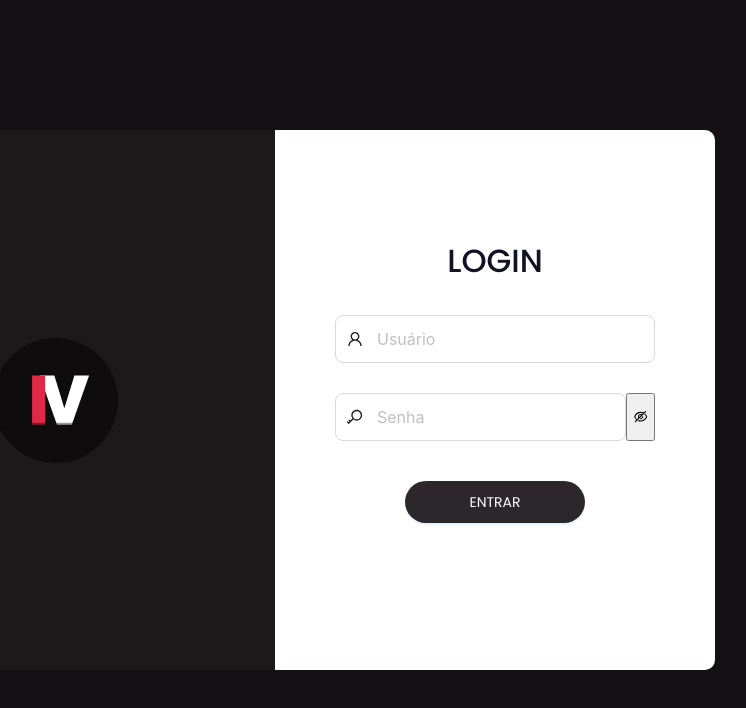
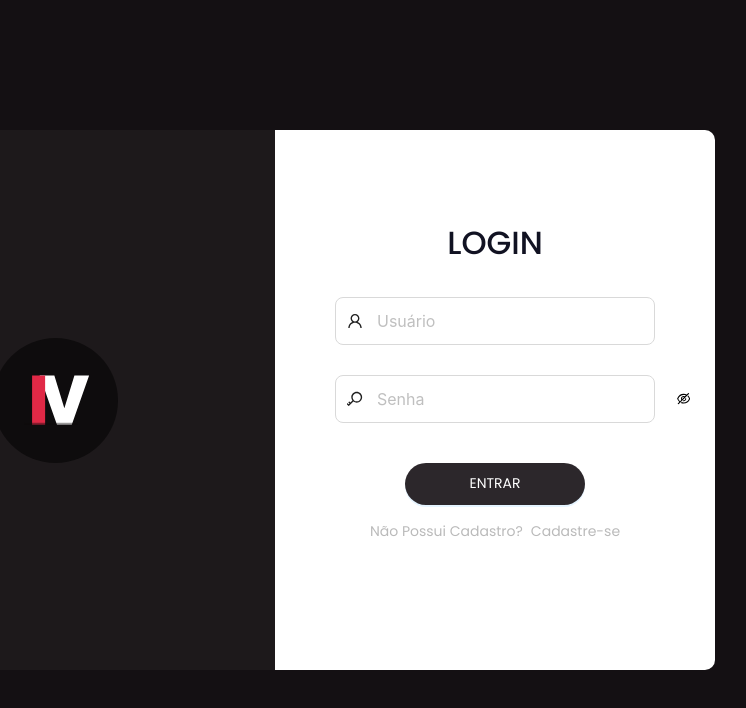
Before and after one commit to Ianvi1/FormTraining, a React (Vite) app: page / in a window 1280 px wide. Shown: the top 708 px of the page, without its empty margins (365-1111 px from the left). Built offline with nearby package versions, Linux system fonts and the light colour scheme.

Commit message:
adicionando ajustes do button e componente Register

```diff
--- a/src/assets/components/button.styles.ts
+++ b/src/assets/components/button.styles.ts
@@ -12,5 +12,18 @@ background-color: #2c272b !important;
 background-color: #8f8f8f!important;
 
 }
+`;
 
+export const ButtonEye = styled.button`
+display: flex;
+align-items: center;
+justify-content: center;
+outline: none;
+border: none;
+cursor: pointer;
+padding: 0;
+background: none;
+position:absolute;
+right: -35px;
+height: 100%;
 `;
--- a/src/assets/components/input.tsx
+++ b/src/assets/components/input.tsx
@@ -1,6 +1,7 @@
 import { BoxInput, InputStyled } from './input.styles';
 import { useState } from 'react';
 import { EyeOutlined, EyeInvisibleOutlined } from '@ant-design/icons';
+import { ButtonEye } from './button.styles';
 
 interface InputProps {
   icon?: React.ReactNode;
@@ -10,6 +11,7 @@ interface InputProps {
   type?: string;
   showPassword?: boolean;
 }
+
 
 const InputComponent = ({ icon, type = 'text', placeholder, margin, user, ...props }: InputProps) => {
   const [isPasswordVisible, setIsPasswordVisible] = useState(false);
@@ -26,9 +28,11 @@ const InputComponent = ({ icon, type = 'text', placeholder, margin, user, ...pro
         type={inputType}
       />
       {type === 'password' && (
-        <button onClick={() => setIsPasswordVisible(!isPasswordVisible)}>
-          {isPasswordVisible ? <EyeOutlined /> : <EyeInvisibleOutlined />}
-        </button>
+
+        <ButtonEye onClick={() => setIsPasswordVisible(!isPasswordVisible)}>
+          {isPasswordVisible ? <EyeOutlined/> : <EyeInvisibleOutlined />}
+       </ButtonEye>
+
       )}
     </BoxInput>
   );
--- a/src/assets/models/login/LoginScreen.tsx
+++ b/src/assets/models/login/LoginScreen.tsx
@@ -1,7 +1,7 @@
 import { ButtonComponent } from "../../components/button";
 import InputComponent from "../../components/input";
 import SVGlogo from "../../styles/icons/logo";
-import { ContainerLoginScreen, ContainerLogoScreen, InputAreaLoginScreen, TitleLoginScreen } from "../../styles/LoginScreen.styles";
+import { ContainerLoginScreen, ContainerLogoScreen, DescRegister, DescRegisterContainer, InputAreaLoginScreen, LinkRegister, TitleLoginScreen } from "../../styles/LoginScreen.styles";
 import { UserOutlined, KeyOutlined } from '@ant-design/icons';
 
 const LoginScreen = () => {
@@ -15,7 +15,12 @@ const LoginScreen = () => {
       <InputComponent type="text" placeholder="Usuário" icon={<UserOutlined />} />
       <InputComponent type="password" placeholder="Senha" icon={<KeyOutlined />} />
       <ButtonComponent/>
+      <DescRegisterContainer>
+      <DescRegister>Não Possui Cadastro?</DescRegister>
+      <LinkRegister href="/">Cadastre-se</LinkRegister>
+      </DescRegisterContainer>
       </InputAreaLoginScreen>
+
     </ContainerLoginScreen>
 
 
--- a/src/assets/styles/LoginScreen.styles.ts
+++ b/src/assets/styles/LoginScreen.styles.ts
@@ -47,3 +47,36 @@ export const InputAreaLoginScreen = styled.div`
   justify-content: center;
   align-items: center;
 `;
+
+export const LinkRegister = styled.a`
+  font-family: 'Poppins';
+  color: #bababa;
+  text-decoration: none;
+  font-size: 14px;
+  font-weight: 400;
+  margin-left: 8px;
+
+  &:hover {
+    color: #d99607;
+    text-decoration: underline;
+  }
+
+  &:active {
+    color: #d99607;
+  }
+`;
+
+export const DescRegister = styled.p`
+  font-family: 'Poppins';
+  color: #bababa;
+  font-size: 14px;
+  font-weight: 400;
+  margin: 0;
+`;
+
+export const DescRegisterContainer = styled.div`
+  display: flex;
+  align-items: center;
+  justify-content: center;
+  margin-top: 16px;
+`;
```
